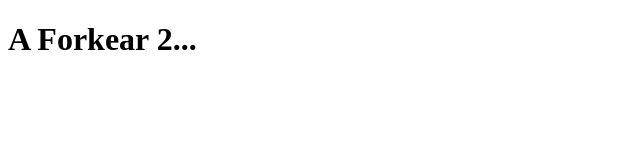
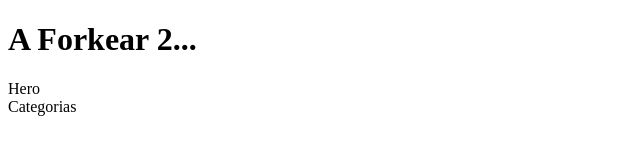
Before and after one commit to levsistemas/fork2, a plain HTML site: page index.html in a window 1280 px wide. Shown: the whole page, without its empty margins (0-640 px from the left). Drawn offline with Linux system fonts and the light colour scheme.

Commit message:
Añadidas secciones Hero y Categorias

```diff
--- a/index.html
+++ b/index.html
@@ -7,5 +7,7 @@
 </head>
 <body>
     <h1>A Forkear 2...</h1>
+    <section>Hero</section>
+    <Section>Categorias</Section>
 </body>
 </html>
```
